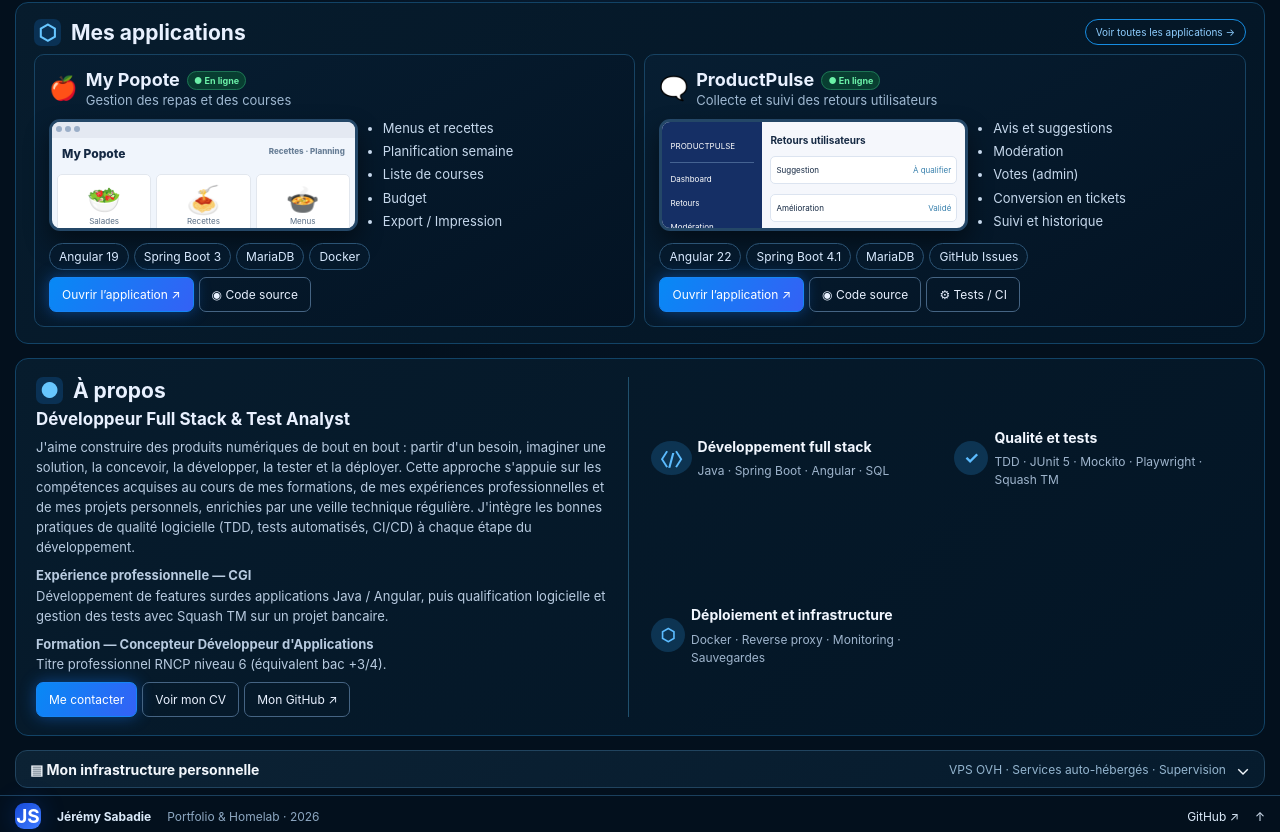
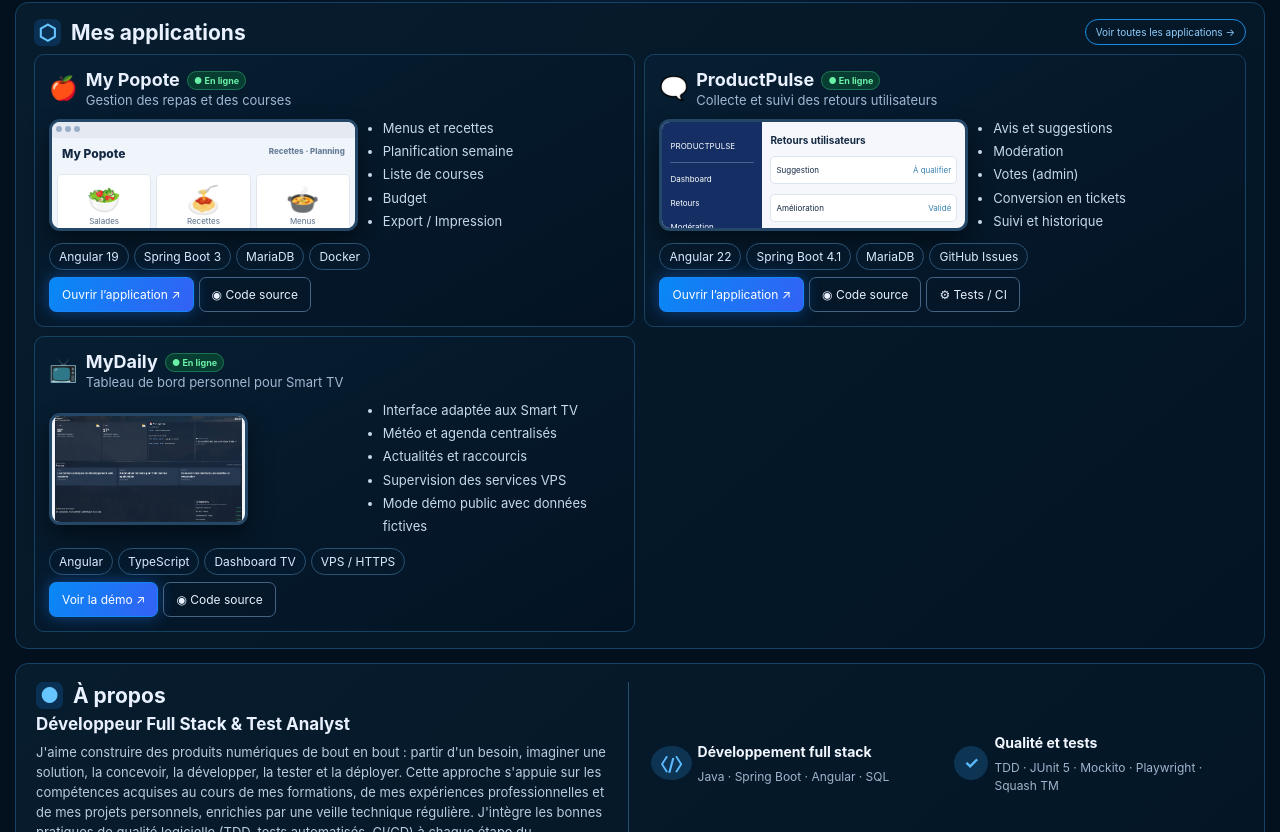
Before and after one commit to Jeremy-Sabadie/portfolio, a plain HTML site: page index.html in a window 1280 px wide. Shown: the part 315-1147 px from the top of the page. Drawn offline with Linux system fonts and the light colour scheme.

Commit message:
feat: add MyDaily demo to portfolio

```diff
--- a/index.html
+++ b/index.html
@@ -294,6 +294,61 @@
 
                     </div>
 
+                </article>
+
+                <!-- ---------- MYDAILY ---------- -->
+
+                <article class="project">
+                    <div class="project-title">
+                        <span class="project-icon">📺</span>
+                        <div>
+                            <h3>
+                                MyDaily
+                                <span class="status">● En ligne</span>
+                            </h3>
+                            <p>Tableau de bord personnel pour Smart TV</p>
+                        </div>
+                    </div>
+
+                    <div class="project-content">
+                        <div class="preview mydaily-preview">
+                            <img
+                                src="assets/mydaily-preview.png"
+                                alt="Capture du tableau de bord MyDaily en mode démonstration"
+                                loading="lazy"
+                            >
+                        </div>
+
+                        <ul>
+                            <li>Interface adaptée aux Smart TV</li>
+                            <li>Météo et agenda centralisés</li>
+                            <li>Actualités et raccourcis</li>
+                            <li>Supervision des services VPS</li>
+                            <li>Mode démo public avec données fictives</li>
+                        </ul>
+                    </div>
+
+                    <div class="chips">
+                        <span>Angular</span>
+                        <span>TypeScript</span>
+                        <span>Dashboard TV</span>
+                        <span>VPS / HTTPS</span>
+                    </div>
+
+                    <div class="actions">
+                        <a class="primary"
+                           href="https://my-home-vps.duckdns.org/my-daily/demo/"
+                           target="_blank"
+                           rel="noopener">
+                            Voir la démo ↗
+                        </a>
+
+                        <a href="https://github.com/Jeremy-Sabadie/My_daily"
+                           target="_blank"
+                           rel="noopener">
+                            ◉ Code source
+                        </a>
+                    </div>
                 </article>
 
             </div>
--- a/style.css
+++ b/style.css
@@ -1086,3 +1086,17 @@
 .hero::before {
   display: none;
 }
+
+/* Capture réelle MyDaily */
+.mydaily-preview {
+    overflow: hidden;
+    padding: 0;
+    aspect-ratio: 16 / 9;
+}
+
+.mydaily-preview img {
+    display: block;
+    width: 100%;
+    height: 100%;
+    object-fit: contain;
+}
```
Also changed, not shown: assets/mydaily-preview.png (added).
